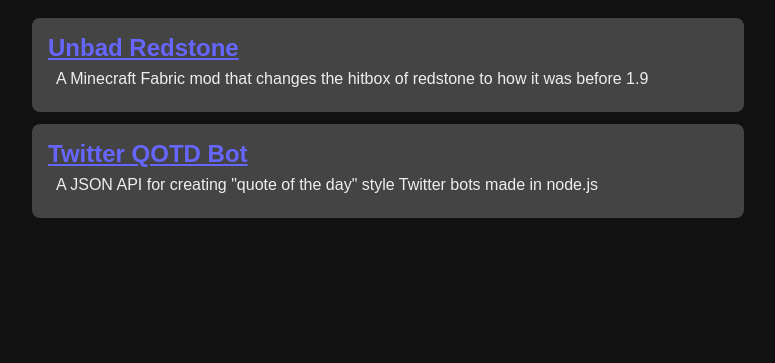
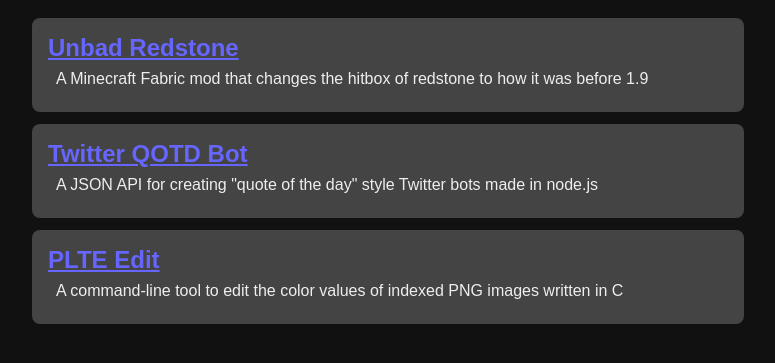
Before and after one commit to ashy1227/ashy1227.github.io, a plain HTML site: page projects.html in a window 1280 px wide. Shown: the part 131-494 px from the top of the page, without its empty margins (252-1027 px from the left). Drawn offline with Linux system fonts and the light colour scheme.

Commit message:
Add project thing

```diff
--- a/projects.html
+++ b/projects.html
@@ -51,5 +51,9 @@
 		<h2><a href="https://github.com/ashy1227/qotd-bot-twitter">Twitter QOTD Bot</a></h2>
 		<p>A JSON API for creating "quote of the day" style Twitter bots made in node.js</p>
 	</div>
+	<div class="card">
+		<h2><a href="https://codeberg.org/ashy/plte-edit">PLTE Edit</a></h2>
+		<p>A command-line tool to edit the color values of indexed PNG images written in C</p>
+	</div>
 </body>
 </html>
```
